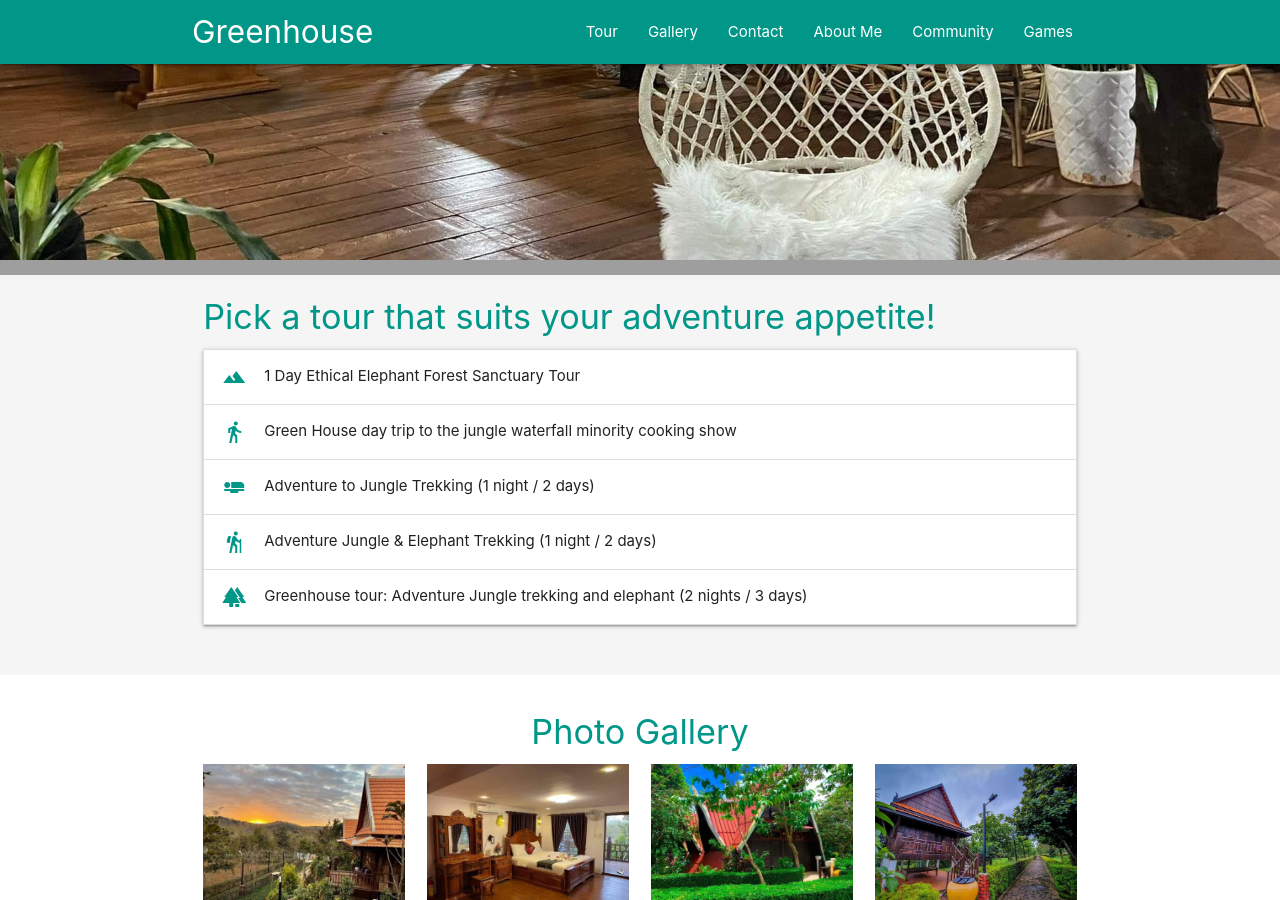
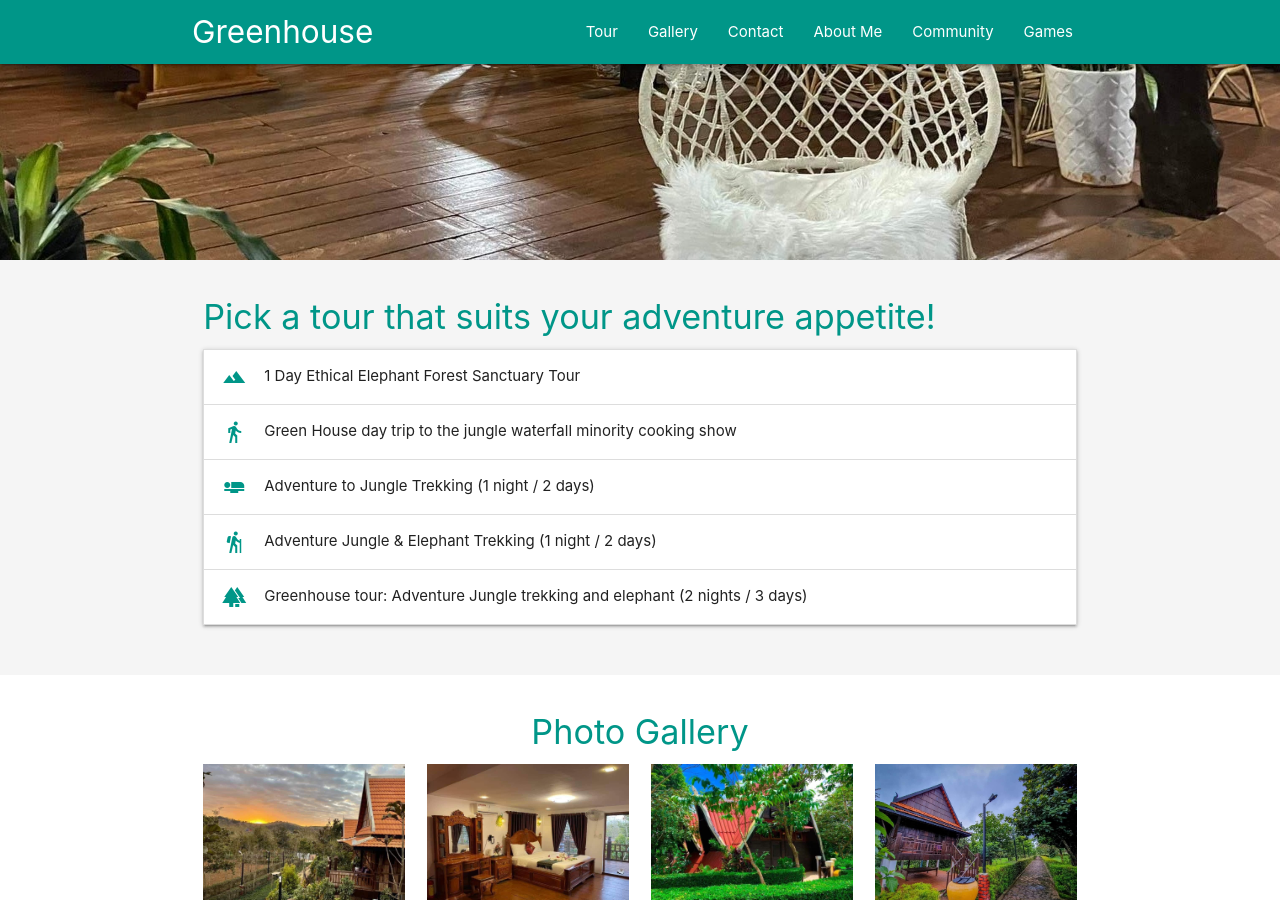
Before and after one commit to yong-lim/elephant, a Jekyll site: the page built from index.md, in a window 1280 px wide and 900 px high, scrolled down 304 px. Built offline with Jekyll 4.4.1, drawn with Linux system fonts in a browser that asks for light colours.

Commit message:
Set the background color of the slides to match the tour background

```diff
--- a/_includes/slider.html
+++ b/_includes/slider.html
@@ -1,5 +1,5 @@
 <section id="slider" class="section slider scrollspy">
-  <ul class="slides">
+  <ul class="slides grey lighten-4">
   {% for slide in site.data.slides %}
     <li>
       <img src="assets/img/slides/{{ slide.photo }}">
```
